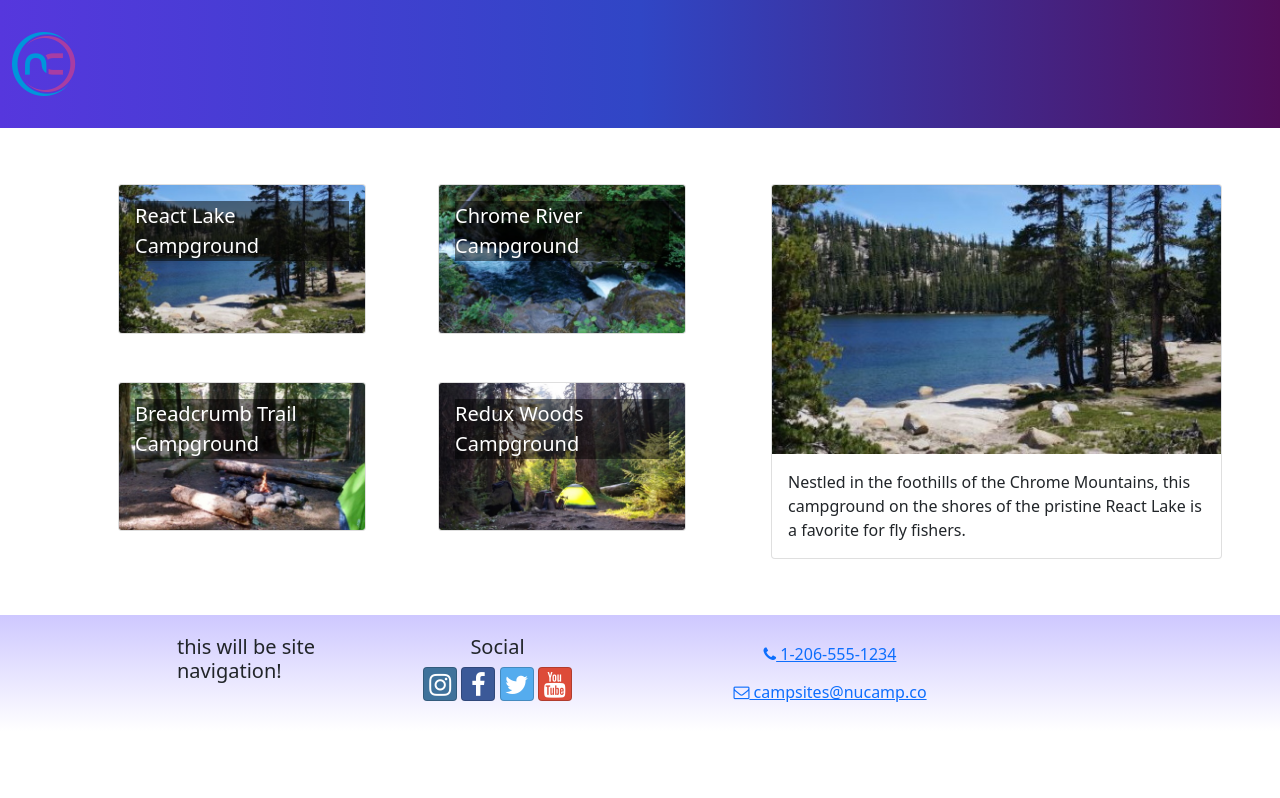
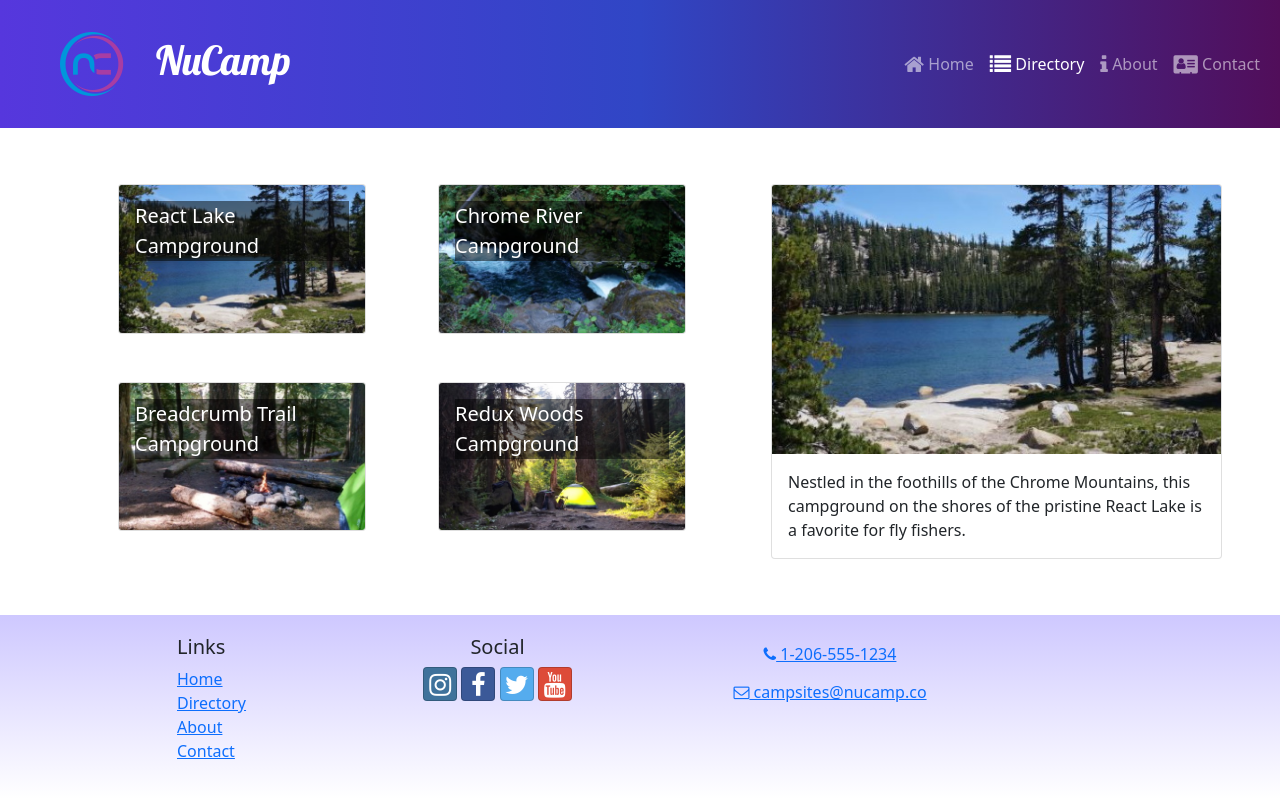
Before and after one commit to gregoindev/nucamp-react, a React (Create React App) app: page /directory in a window 1280 px wide. Built offline with nearby package versions, Linux system fonts and the light colour scheme.

Commit message:
Header and Footer Links

```diff
--- a/src/components/Footer.js
+++ b/src/components/Footer.js
@@ -1,4 +1,5 @@
 import { Container, Row, Col } from "reactstrap";
+import { Link } from "react-router-dom";
 
 const Footer = () => {
   return (
@@ -6,9 +7,22 @@
       <Container>
         <Row>
           <Col xs={{ size: 4, offset: 1 }} sm="2">
-            <h5>this will be site navigation!</h5>
+            <h5>Links</h5>
+            <ul className="list-unstyled">
+              <li>
+                <Link to="/">Home</Link>
+              </li>
+              <li>
+                <Link to="/directory">Directory</Link>
+              </li>
+              <li>
+                <Link to="/about">About</Link>
+              </li>
+              <li>
+                <Link to="/contact">Contact</Link>
+              </li>
+            </ul>
           </Col>
-
           <Col xs="6" sm="3" className="text-center">
             <h5>Social</h5>
             <a
@@ -36,7 +50,6 @@
               <i className="fa fa-youtube" />
             </a>
           </Col>
-
           <Col sm="4" className="text-center">
             <a role="button" className="btn btn-link" href="tel:+12065551234">
               <i className="fa fa-phone" /> 1-206-555-1234
--- a/src/components/Header.js
+++ b/src/components/Header.js
@@ -1,12 +1,50 @@
-import { Navbar, NavbarBrand } from "reactstrap";
+import { useState } from "react";
+import {
+  Navbar,
+  NavbarBrand,
+  Collapse,
+  NavbarToggler,
+  Nav,
+  NavItem,
+} from "reactstrap";
+import { NavLink } from "react-router-dom";
 import NucampLogo from "../app/assets/img/logo.png";
 
 const Header = () => {
+  const [menuOpen, setMenuOpen] = useState(false);
+
   return (
     <Navbar dark color="primary" sticky="top" expand="md">
-      <NavbarBrand href="/">
-        <img src={NucampLogo} alt="nucamp logo" />
+      <NavbarBrand className="ms-5" href="/">
+        <img src={NucampLogo} alt="nucamp logo" className="float-start" />
+        <h1 className="mt-1">NuCamp</h1>
       </NavbarBrand>
+
+      <NavbarToggler onClick={() => setMenuOpen(!menuOpen)} />
+      <Collapse isOpen={menuOpen} navbar>
+        <Nav className="ms-auto" navbar>
+          <NavItem>
+            <NavLink className="nav-link" to="/">
+              <i className="fa fa-home fa-lg" /> Home
+            </NavLink>
+          </NavItem>
+          <NavItem>
+            <NavLink className="nav-link" to="/directory">
+              <i className="fa fa-list fa-lg" /> Directory
+            </NavLink>
+          </NavItem>
+          <NavItem>
+            <NavLink className="nav-link" to="/about">
+              <i className="fa fa-info fa-lg" /> About
+            </NavLink>
+          </NavItem>
+          <NavItem>
+            <NavLink className="nav-link" to="/contact">
+              <i className="fa fa-address-card fa-lg" /> Contact
+            </NavLink>
+          </NavItem>
+        </Nav>
+      </Collapse>
     </Navbar>
   );
 };
```
